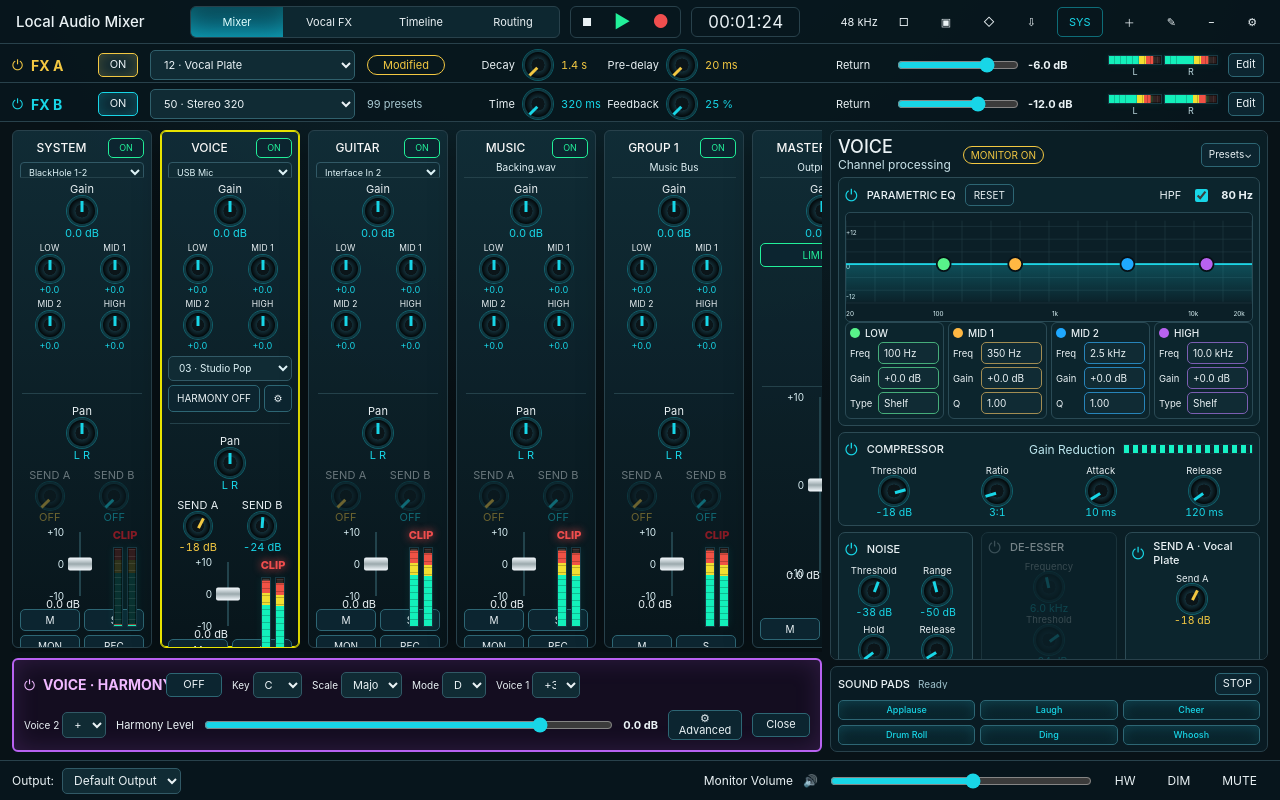
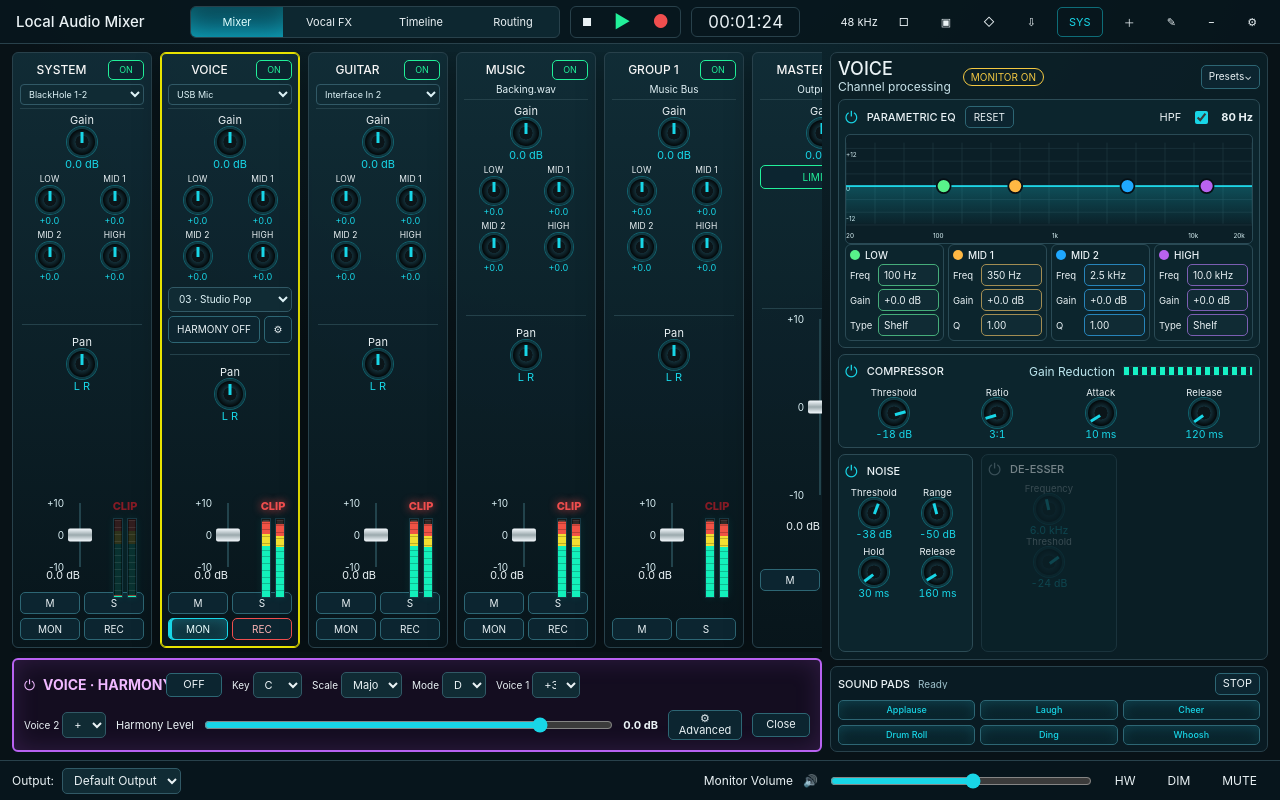
Before and after one commit to maydekil/digital-mixer-audio, a React (Vite) app: page / in a window 1280 px wide. Built offline with nearby package versions, Linux system fonts and the light colour scheme.

Commit message:
Hide FX sends and cut FX path

```diff
--- a/apps/desktop/src/features/mixer/MixerPage.tsx
+++ b/apps/desktop/src/features/mixer/MixerPage.tsx
@@ -1,7 +1,6 @@
 import { useEffect, useMemo, useRef, useState } from "react";
 import { PreviewAdapter } from "../../adapters/preview/PreviewAdapter";
 import { snapshotToExportRequest } from "../export/exportDocument";
-import { CompactFxRow } from "../fx/components/CompactFxRow";
 import { HarmonyQuickPanel } from "../harmony/components/HarmonyQuickPanel";
 import { HardwareMonitorPanel } from "../hardware/components/HardwareMonitorPanel";
 import { MediaImportPanel } from "../media/components/MediaImportPanel";
@@ -43,8 +42,6 @@ export function MixerPage() {
   const [systemMeter, setSystemMeter] = useState<MeterLevel>({ left: -60, right: -60, clip: false });
   const autosaveReady = useRef(false);
   const liveMonitorRefreshTimer = useRef<number | undefined>(undefined);
-  const fxProgramInFlight = useRef<Record<"fx-a" | "fx-b", boolean>>({ "fx-a": false, "fx-b": false });
-  const fxProgramDesired = useRef<Partial<Record<"fx-a" | "fx-b", number>>>({});
 
   function refresh(action: () => void) {
     action();
@@ -321,81 +318,6 @@ export function MixerPage() {
     });
   }
 
-  async function selectFxProgram(unitId: "fx-a" | "fx-b", programId: number) {
-    fxProgramDesired.current[unitId] = programId;
-    if (!window.localMixer?.engineCommand) {
-      refresh(() => adapter.setFxProgram(unitId, programId));
-      delete fxProgramDesired.current[unitId];
-      return;
-    }
-    if (fxProgramInFlight.current[unitId]) {
-      refresh(() => adapter.setFxProgramPending(unitId, true));
-      return;
-    }
-
-    fxProgramInFlight.current[unitId] = true;
-    try {
-      while (fxProgramDesired.current[unitId] !== undefined) {
-        const desiredProgramId = fxProgramDesired.current[unitId] ?? programId;
-        delete fxProgramDesired.current[unitId];
-        await sendFxProgramRequest(unitId, desiredProgramId);
-      }
-    } finally {
-      fxProgramInFlight.current[unitId] = false;
-    }
-  }
-
-  async function sendFxProgramRequest(unitId: "fx-a" | "fx-b", programId: number) {
-    const engineCommand = window.localMixer?.engineCommand;
-    if (!engineCommand) return;
-    const unit = adapter.getSnapshot().fxUnits.find((item) => item.id === unitId);
-    refresh(() => adapter.setFxProgramPending(unitId, true));
-    const result = await engineCommand("fx-unit-select-program", {
-      unitId,
-      programId,
-      expectedRevision: unit?.revision ?? 0
-    });
-    if (result?.ok === false || result?.accepted === false || typeof result?.programId !== "number") {
-      refresh(() => adapter.setFxError(unitId, String(result?.error ?? "FX_PROGRAM_REJECTED")));
-      return;
-    }
-    refresh(() => adapter.ackFxProgram(unitId, result.programId as number, Number(result.revision ?? 0)));
-  }
-
-  async function setFxMacro(unitId: "fx-a" | "fx-b", macro: "macro1" | "macro2", value: string) {
-    const unit = adapter.getSnapshot().fxUnits.find((item) => item.id === unitId);
-    refresh(() => adapter.setFxProgramMacro(unitId, macro, value));
-    if (!window.localMixer?.engineCommand || !unit) return;
-    const result = await window.localMixer.engineCommand("fx-unit-set-macro", {
-      unitId,
-      macro,
-      value,
-      expectedRevision: unit.revision
-    });
-    if (result?.ok === false || result?.accepted === false) {
-      refresh(() => adapter.setFxError(unitId, String(result?.error ?? "FX_MACRO_REJECTED")));
-      return;
-    }
-    refresh(() => adapter.ackFxProgram(unitId, Number(result.programId ?? unit.programId), Number(result.revision ?? unit.revision), true));
-  }
-
-  async function resetFxProgram(unitId: "fx-a" | "fx-b") {
-    const unit = adapter.getSnapshot().fxUnits.find((item) => item.id === unitId);
-    if (!window.localMixer?.engineCommand || !unit) {
-      refresh(() => adapter.resetFxProgram(unitId));
-      return;
-    }
-    const result = await window.localMixer.engineCommand("fx-unit-reset-macros", {
-      unitId,
-      expectedRevision: unit.revision
-    });
-    if (result?.ok === false || result?.accepted === false) {
-      refresh(() => adapter.setFxError(unitId, String(result?.error ?? "FX_RESET_REJECTED")));
-      return;
-    }
-    refresh(() => adapter.ackFxProgram(unitId, Number(result.programId ?? unit.programId), Number(result.revision ?? unit.revision)));
-  }
-
   async function setHarmonyEnabled(enabled: boolean) {
     const current = adapter.getSnapshot().harmony;
     const channel = adapter.getSnapshot().channels.find((item) => item.role === "vocal");
@@ -510,10 +432,6 @@ export function MixerPage() {
     if (selected.role === "system" && vocalFxOpen) setVocalFxOpen(false);
   }, [selected.role, vocalFxOpen]);
 
-  const fxA = snapshot.fxUnits[0];
-  const fxB = snapshot.fxUnits[1];
-  const programA = snapshot.programs.find((program) => program.id === fxA.programId) ?? snapshot.programs[0];
-  const programB = snapshot.programs.find((program) => program.id === fxB.programId) ?? snapshot.programs[0];
   const inputOptions = devices
     .filter((device) => (device.inputChannels ?? 0) > 0)
     .map((device) => ({ value: device.uid, label: device.name || device.uid }));
@@ -561,10 +479,6 @@ export function MixerPage() {
         onRenameChannel={renameSelectedChannel}
         onRemoveChannel={removeSelectedChannel}
       />
-      <div className="fx-stack">
-        <CompactFxRow unit={fxA} program={programA} programs={snapshot.programs} onProgramChange={(id) => void selectFxProgram("fx-a", id)} onToggle={(enabled) => refresh(() => adapter.setFxEnabled("fx-a", enabled))} onReturn={(value) => refresh(() => adapter.setFxReturn("fx-a", value))} onMacro={(macro, value) => void setFxMacro("fx-a", macro, value)} onReset={() => void resetFxProgram("fx-a")} />
-        <CompactFxRow unit={fxB} program={programB} programs={snapshot.programs} onProgramChange={(id) => void selectFxProgram("fx-b", id)} onToggle={(enabled) => refresh(() => adapter.setFxEnabled("fx-b", enabled))} onReturn={(value) => refresh(() => adapter.setFxReturn("fx-b", value))} onMacro={(macro, value) => void setFxMacro("fx-b", macro, value)} onReset={() => void resetFxProgram("fx-b")} />
-      </div>
       <section className="workspace">
         <div className="left-zone">
           <ChannelBank
@@ -585,7 +499,6 @@ export function MixerPage() {
             onPan={(id, value) => refreshLiveProcessing(() => adapter.setChannelPan(id, value))}
             onFader={(id, value) => refreshLiveProcessing(() => adapter.setChannelFader(id, value))}
             onEqBand={(id, bandId, gainDb) => refreshLiveProcessing(() => adapter.setChannelEqBand(id, bandId, "gainDb", gainDb))}
-            onSend={(id, unitId, value) => refreshLiveProcessing(() => adapter.setChannelSend(id, unitId, value))}
             onMute={(id, muted) => {
               const nextSnapshot = refresh(() => adapter.setChannelMute(id, muted));
               void refreshActiveMonitor(nextSnapshot);
@@ -624,8 +537,6 @@ export function MixerPage() {
           <ChannelProcessingPanel
             channel={selected}
             eqBands={selected.eqBands}
-            linkedProgram={programA}
-            onSendA={(value) => refreshLiveProcessing(() => adapter.setChannelSend(selected.id, "fx-a", value))}
             onEqChange={(bandId, field, value) => refreshLiveProcessing(() => adapter.updateEqBand(bandId, field, value))}
             onEqReset={() => refreshLiveProcessing(() => adapter.resetEqBands())}
             onProcessor={(processorId, enabled) => refreshLiveProcessing(() => adapter.setChannelProcessor(selected.id, processorId, enabled))}
@@ -660,12 +571,12 @@ async function syncMixerGraph(snapshot: MixerSnapshot, outputUid: string) {
     channelCount: channels.length,
     outputUid,
     monitorGainDb: monitorSafetyGainDb,
-    fxAEnabled: fxA?.enabled ?? false,
+    fxAEnabled: false,
     fxAProgramId: fxA?.programId ?? 12,
-    fxAReturnDb: fxA?.returnDb ?? -12,
-    fxBEnabled: fxB?.enabled ?? false,
+    fxAReturnDb: -60,
+    fxBEnabled: false,
     fxBProgramId: fxB?.programId ?? 50,
-    fxBReturnDb: fxB?.returnDb ?? -12,
+    fxBReturnDb: -60,
     vocalFxSlotCount: snapshot.vocalFx.slots.length
   };
   snapshot.vocalFx.slots.forEach((slot, index) => {
@@ -676,7 +587,7 @@ async function syncMixerGraph(snapshot: MixerSnapshot, outputUid: string) {
   });
   channels.forEach((channel, index) => {
     const prefix = `channel${index}`;
-    const fxSendsEnabled = channel.role !== "system" && channel.processing.insertFx;
+    const fxSendsEnabled = false;
     payload[`${prefix}Id`] = channel.id;
     payload[`${prefix}Kind`] = channel.kind;
     payload[`${prefix}Name`] = channel.name;
--- a/apps/desktop/src/features/mixer/components/ChannelBank.tsx
+++ b/apps/desktop/src/features/mixer/components/ChannelBank.tsx
@@ -13,7 +13,6 @@ interface ChannelBankProps {
   onPan(channelId: string, value: number): void;
   onFader(channelId: string, value: number): void;
   onEqBand(channelId: string, bandId: EqBandState["id"], gainDb: number): void;
-  onSend(channelId: string, unitId: "fx-a" | "fx-b", value: number): void;
   onMute(channelId: string, muted: boolean): void;
   onSolo(channelId: string, solo: boolean): void;
   onMonitor(channelId: string, monitor: boolean): void;
@@ -24,7 +23,7 @@ interface ChannelBankProps {
   onHarmonySettings(channelId: string): void;
 }
 
-export function ChannelBank({ channels, sourceOptions, vocalFxPresetId, vocalFxPresets, onSelect, onEnabled, onSource, onTrim, onPan, onFader, onEqBand, onSend, onMute, onSolo, onMonitor, onRecordArm, onVocalFxPreset, onClipReset, onHarmonyToggle, onHarmonySettings }: ChannelBankProps) {
+export function ChannelBank({ channels, sourceOptions, vocalFxPresetId, vocalFxPresets, onSelect, onEnabled, onSource, onTrim, onPan, onFader, onEqBand, onMute, onSolo, onMonitor, onRecordArm, onVocalFxPreset, onClipReset, onHarmonyToggle, onHarmonySettings }: ChannelBankProps) {
   return (
     <section className="channel-bank">
       {channels.map((channel) => (
@@ -41,7 +40,6 @@ export function ChannelBank({ channels, sourceOptions, vocalFxPresetId, vocalFxP
           onPan={(value) => onPan(channel.id, value)}
           onFader={(value) => onFader(channel.id, value)}
           onEqBand={(bandId, gainDb) => onEqBand(channel.id, bandId, gainDb)}
-          onSend={(unitId, value) => onSend(channel.id, unitId, value)}
           onMute={(muted) => onMute(channel.id, muted)}
           onSolo={(solo) => onSolo(channel.id, solo)}
           onMonitor={(monitor) => onMonitor(channel.id, monitor)}
--- a/apps/desktop/src/features/mixer/components/ChannelStrip.tsx
+++ b/apps/desktop/src/features/mixer/components/ChannelStrip.tsx
@@ -1,4 +1,4 @@
-import type { ChannelState, EqBandState, FxUnitId, VocalFxPreset } from "../../../adapters/MixerControlPort";
+import type { ChannelState, EqBandState, VocalFxPreset } from "../../../adapters/MixerControlPort";
 import { ClipIndicator } from "../../../components/audio/ClipIndicator";
 import { LevelMeter } from "../../../components/audio/LevelMeter";
 import { RotaryKnob } from "../../../components/audio/RotaryKnob";
@@ -17,7 +17,6 @@ interface ChannelStripProps {
   onPan(value: number): void;
   onFader(value: number): void;
   onEqBand(bandId: EqBandState["id"], gainDb: number): void;
-  onSend(unitId: FxUnitId, value: number): void;
   onMute(muted: boolean): void;
   onSolo(solo: boolean): void;
   onMonitor(monitor: boolean): void;
@@ -28,7 +27,7 @@ interface ChannelStripProps {
   onHarmonySettings?(): void;
 }
 
-export function ChannelStrip({ channel, sourceOptions, vocalFxPresetId, vocalFxPresets, onSelect, onEnabled, onSource, onTrim, onPan, onFader, onEqBand, onSend, onMute, onSolo, onMonitor, onRecordArm, onVocalFxPreset, onClipReset, onHarmonyToggle, onHarmonySettings }: ChannelStripProps) {
+export function ChannelStrip({ channel, sourceOptions, vocalFxPresetId, vocalFxPresets, onSelect, onEnabled, onSource, onTrim, onPan, onFader, onEqBand, onMute, onSolo, onMonitor, onRecordArm, onVocalFxPreset, onClipReset, onHarmonyToggle, onHarmonySettings }: ChannelStripProps) {
   const isMaster = channel.kind === "master";
   const isGroup = channel.kind === "group";
   const meter = channel.enabled ? channel.meter : { left: -60, right: -60, clip: false };
@@ -56,7 +55,6 @@ export function ChannelStrip({ channel, sourceOptions, vocalFxPresetId, vocalFxP
       ) : !isMaster ? <div className="harmony-shortcut is-placeholder" aria-hidden="true" /> : null}
       <div className="strip-divider" />
       {!isMaster ? <RotaryKnob label="Pan" value={formatPan(channel.pan)} numericValue={channel.pan} min={-100} max={100} step={1} onChange={onPan} /> : <div className="master-spacer" aria-hidden="true" />}
-      {!isMaster ? <SendPair channel={channel} onSend={onSend} /> : null}
       <div className="fader-meter-row">
         <VerticalFader valueDb={channel.faderDb} onChange={onFader} label={`${channel.name} fader`} />
         <div className="strip-meter-stack">
@@ -134,18 +132,6 @@ function MasterUpperControls() {
   );
 }
 
-function SendPair({ channel, onSend }: { channel: ChannelState; onSend(unitId: FxUnitId, value: number): void }) {
-  const sendA = channel.sends["fx-a"];
-  const sendB = channel.sends["fx-b"];
-  const disabled = channel.role === "system" || !channel.processing.insertFx;
-  return (
-    <div className="send-pair">
-      <RotaryKnob label="SEND A" value={disabled || !sendA.enabled ? "OFF" : `${sendA.gainDb} dB`} numericValue={disabled ? -60 : sendA.gainDb} min={-60} max={10} tone="amber" size="sm" disabled={disabled} onChange={(value) => onSend("fx-a", value)} />
-      <RotaryKnob label="SEND B" value={disabled || !sendB.enabled ? "OFF" : `${sendB.gainDb} dB`} numericValue={disabled ? -60 : sendB.gainDb} min={-60} max={10} tone="cyan" size="sm" disabled={disabled} onChange={(value) => onSend("fx-b", value)} />
-    </div>
-  );
-}
-
 function formatPan(value: number) {
   if (value < 0) return `L ${Math.abs(value)}`;
   if (value > 0) return `R ${value}`;
--- a/apps/desktop/src/features/processing/components/ChannelProcessingPanel.tsx
+++ b/apps/desktop/src/features/processing/components/ChannelProcessingPanel.tsx
@@ -1,4 +1,4 @@
-import type { ChannelState, EqBandState, FxProgram, ProcessorId } from "../../../adapters/MixerControlPort";
+import type { ChannelState, EqBandState, ProcessorId } from "../../../adapters/MixerControlPort";
 import { EqResponseGraph } from "../../../components/audio/EqResponseGraph";
 import { NumericParameter } from "../../../components/audio/NumericParameter";
 import { RotaryKnob } from "../../../components/audio/RotaryKnob";
@@ -8,8 +8,6 @@ import { Badge } from "../../../components/ui/Badge";
 interface ChannelProcessingPanelProps {
   channel: ChannelState;
   eqBands: EqBandState[];
-  linkedProgram: FxProgram;
-  onSendA(valueDb: number): void;
   onEqChange(bandId: EqBandState["id"], field: "freqHz" | "gainDb" | "qValue" | "type", value: number | string): void;
   onEqReset(): void;
   onProcessor(processorId: ProcessorId, enabled: boolean): void;
@@ -18,15 +16,12 @@ interface ChannelProcessingPanelProps {
   onDeEsserChange(field: keyof ChannelState["dynamics"]["deEsser"], value: number): void;
 }
 
-export function ChannelProcessingPanel({ channel, eqBands, linkedProgram, onSendA, onEqChange, onEqReset, onProcessor, onNoiseChange, onCompressorChange, onDeEsserChange }: ChannelProcessingPanelProps) {
-  const sendA = channel.sends["fx-a"];
+export function ChannelProcessingPanel({ channel, eqBands, onEqChange, onEqReset, onProcessor, onNoiseChange, onCompressorChange, onDeEsserChange }: ChannelProcessingPanelProps) {
   const noise = channel.dynamics.noise;
   const compressor = channel.dynamics.compressor;
   const deEsser = channel.dynamics.deEsser;
-  const showInsertFx = channel.role !== "system";
   const deEsserAvailable = channel.role === "vocal";
   const deEsserEnabled = deEsserAvailable && channel.processing.deEsser;
-  const fxSendBypassed = !channel.processing.insertFx;
   return (
     <aside className="processing-panel">
       <header className="processing-header">
@@ -92,12 +87,6 @@ export function ChannelProcessingPanel({ channel, eqBands, linkedProgram, onSend
           <RotaryKnob label="Frequency" value={formatFrequency(deEsser.frequencyHz)} numericValue={deEsser.frequencyHz} min={1000} max={12000} step={100} disabled={!deEsserEnabled} onChange={(value) => onDeEsserChange("frequencyHz", value)} />
           <RotaryKnob label="Threshold" value={`${deEsser.thresholdDb} dB`} numericValue={deEsser.thresholdDb} min={-80} max={0} disabled={!deEsserEnabled} onChange={(value) => onDeEsserChange("thresholdDb", value)} />
         </section>
-        {showInsertFx ? (
-          <section className={`processor-card ${channel.processing.insertFx ? "is-active" : "is-bypassed"}`}>
-            <div className="processor-title"><span>⏻</span><strong>SEND A · {linkedProgram.name}</strong></div>
-            <RotaryKnob label="Send A" value={fxSendBypassed || !sendA.enabled ? "OFF" : `${sendA.gainDb} dB`} numericValue={fxSendBypassed ? -60 : sendA.gainDb} min={-60} max={10} tone="amber" disabled={fxSendBypassed} onChange={onSendA} />
-          </section>
-        ) : null}
       </div>
     </aside>
   );
--- a/apps/desktop/src/styles/app.css
+++ b/apps/desktop/src/styles/app.css
@@ -1,7 +1,7 @@
 .mixer-app {
   height: 100vh;
   display: grid;
-  grid-template-rows: 46px 82px minmax(0, 1fr) 42px;
+  grid-template-rows: 46px minmax(0, 1fr) 42px;
   background: radial-gradient(circle at 50% -30%, #103540, var(--bg) 55%);
   overflow: hidden;
 }
@@ -334,7 +334,7 @@
 .monitor-volume input { flex: 1; }
 
 @media (max-width: 1320px) {
-  .mixer-app { grid-template-rows: 44px 78px minmax(0, 1fr) 40px; }
+  .mixer-app { grid-template-rows: 44px minmax(0, 1fr) 40px; }
   .top-bar, .compact-fx-row, .footer-bar { padding: 6px 12px; }
   .top-bar nav { grid-template-columns: repeat(4, 92px); }
   .top-bar h1 { width: 150px; white-space: nowrap; overflow: hidden; text-overflow: ellipsis; }
```
Also changed, not shown: tests/ui/visual.visual.ts (+8 -14 lines), 3 other files (tests, documents, lock files or other folders).
